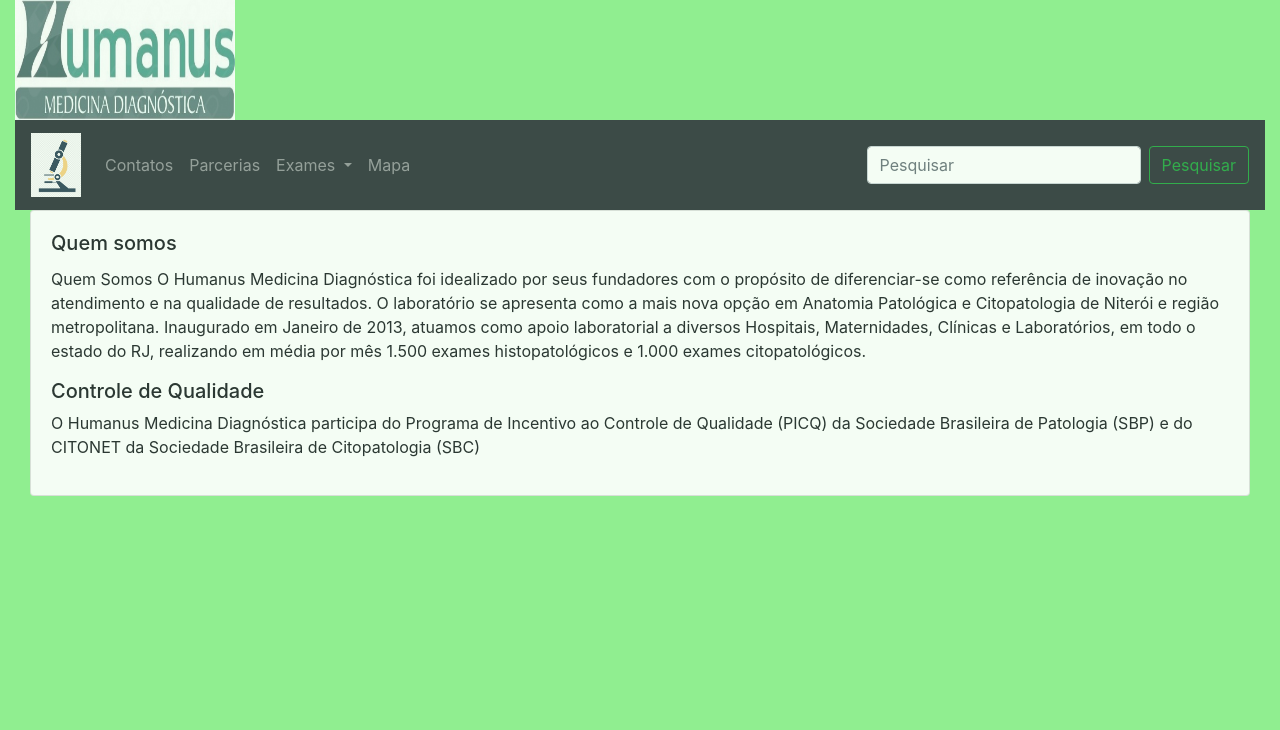
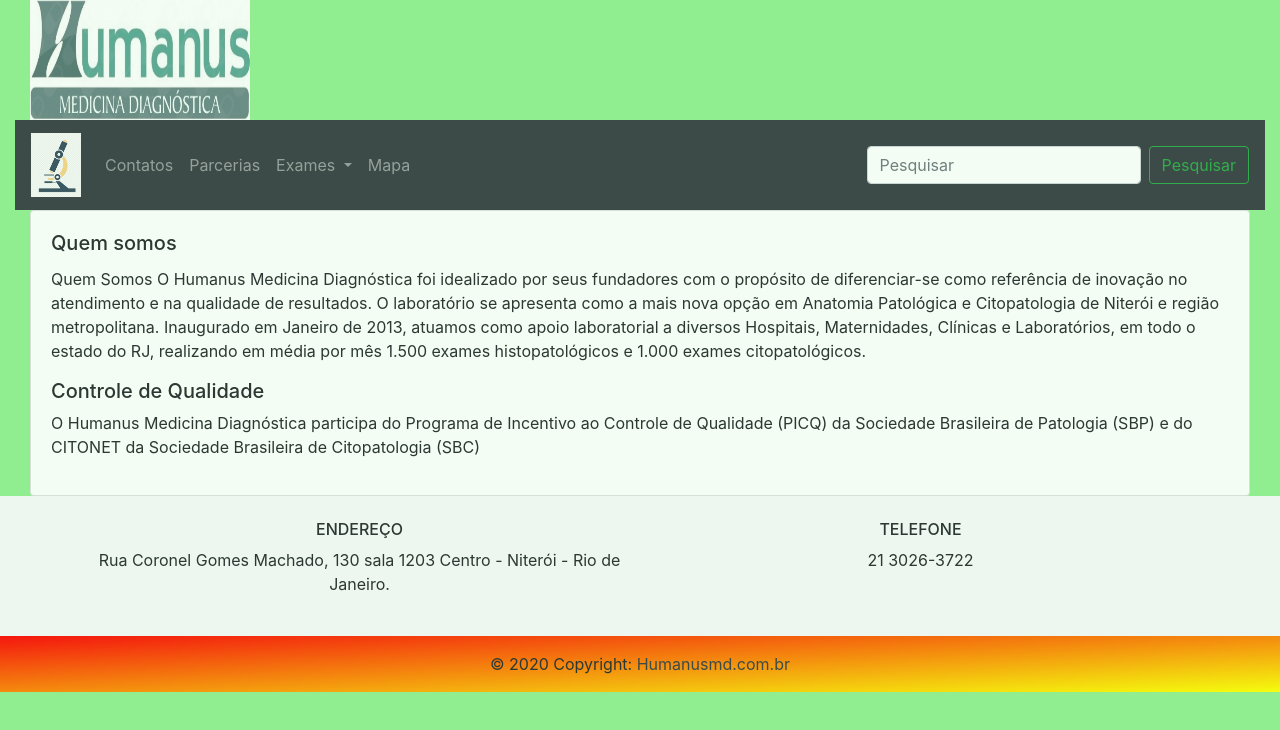
Before and after one commit to Rodrigoleiroz/bootstrap, a plain HTML site: page Quem somos.html in a window 1280 px wide. Drawn offline with nearby package versions, Linux system fonts and the light colour scheme.

Commit message:
quem somos - acrescenta - footer

```diff
--- a/Quem somos.html
+++ b/Quem somos.html
@@ -7,7 +7,7 @@
 
 <div class="container-fluid">
 <head>
-  <div class="head" >
+  <div class="head; col-sm-12">
     <img src="images\logo_Humanus.jpg" alt="some text" width=220 height=120 opacity: 0.6;>
   </div>
 </head>
@@ -65,6 +65,53 @@
         </div>
       </div>
 
+            </div>
+          </div>
+      </div>
+      <footer class="bg-light text-center text-lg-start">
+        <!-- Grid container -->
+        <div class="container p-4">
+          <!--Grid row-->
+          <div class="row">
+            <!--Grid column-->
+            <div class="col-lg-6 col-md-12 mb-4 mb-md-0">
+              <h6 class="text-uppercase">Endereço</h6>
+
+              <p>
+                                Rua Coronel Gomes Machado, 130 sala 1203
+                Centro - Niterói - Rio de Janeiro.
+              </p>
+            </div>
+            <!--Grid column-->
+
+            <!--Grid column-->
+            <div class="col-lg-6 col-md-12 mb-4 mb-md-0">
+              <h6 class="text-uppercase">Telefone</h6>
+
+              <p>
+                21 3026-3722
+              </p>
+            </div>
+            <!--Grid column-->
+          </div>
+          <!--Grid row-->
+        </div>
+        <!-- Grid container -->
+
+        <!-- Copyright -->
+        <div class="text-center p-3" style="background-image: linear-gradient(to bottom right, red, yellow)">
+          © 2020 Copyright:
+          <a class="text-dark" href="https://www.humanusmd.com.br/">Humanusmd.com.br</a>
+        </div>
+        <!-- Copyright -->
+      </footer>
+
+</body>
+
+
+
+</div>
+
     </body>
 
 
```
